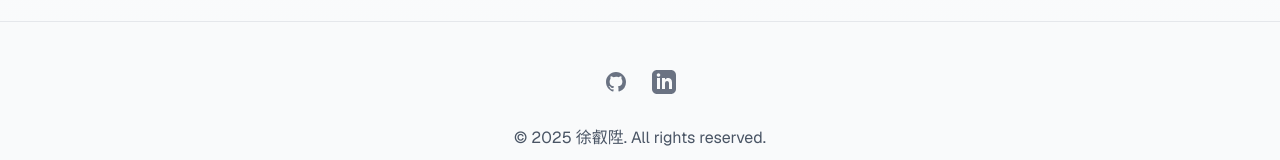
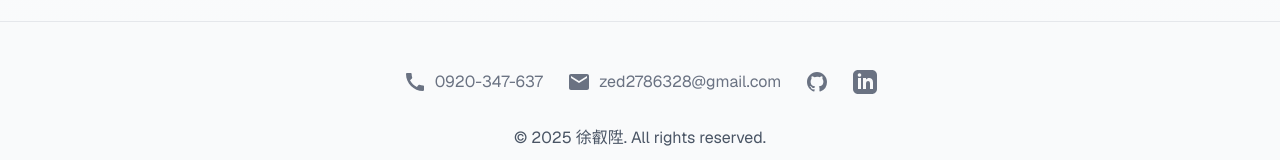
Before and after one commit to throuz/xuruisheng-freelance, a Next.js app: page / in a window 1280 px wide. Shown: the part 3971-4131 px from the top of the page. Built offline with nearby package versions, Linux system fonts and the light colour scheme; no server answers.

Commit message:
footer contacts

```diff
--- a/app/components/Footer.tsx
+++ b/app/components/Footer.tsx
@@ -5,7 +5,27 @@ export default function Footer() {
     <footer className="bg-gray-50 border-t border-gray-200">
       <div className="max-w-7xl mx-auto py-12 px-4 sm:px-6 lg:px-8">
         <div className="flex flex-col items-center space-y-8">
-          <div className="flex space-x-6">
+          <div className="flex flex-wrap justify-center gap-6">
+            <a
+              href="tel:+886920347637"
+              className="text-gray-500 hover:text-gray-600 flex items-center gap-2"
+            >
+              <span className="sr-only">Phone</span>
+              <svg className="h-6 w-6" fill="currentColor" viewBox="0 0 24 24">
+                <path d="M20.01 15.38c-1.23 0-2.42-.2-3.53-.56a.98.98 0 00-1.01.24l-1.57 1.97c-2.83-1.35-5.48-3.9-6.89-6.83l1.95-1.66c.27-.28.35-.67.24-1.02-.37-1.11-.56-2.3-.56-3.53 0-.54-.45-.99-.99-.99H4.19C3.65 3 3 3.24 3 3.99 3 13.28 10.73 21 20.01 21c.71 0 .99-.63.99-1.18v-3.45c0-.54-.45-.99-.99-.99z" />
+              </svg>
+              <span className="text-gray-500">0920-347-637</span>
+            </a>
+            <a
+              href="mailto:zed2786328@gmail.com"
+              className="text-gray-500 hover:text-gray-600 flex items-center gap-2"
+            >
+              <span className="sr-only">Email</span>
+              <svg className="h-6 w-6" fill="currentColor" viewBox="0 0 24 24">
+                <path d="M20 4H4c-1.1 0-1.99.9-1.99 2L2 18c0 1.1.9 2 2 2h16c1.1 0 2-.9 2-2V6c0-1.1-.9-2-2-2zm0 4l-8 5-8-5V6l8 5 8-5v2z" />
+              </svg>
+              <span className="text-gray-500">zed2786328@gmail.com</span>
+            </a>
             <a
               href="https://github.com/throuz"
               target="_blank"
```
